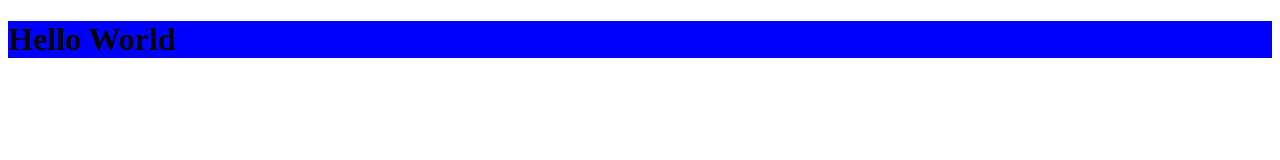
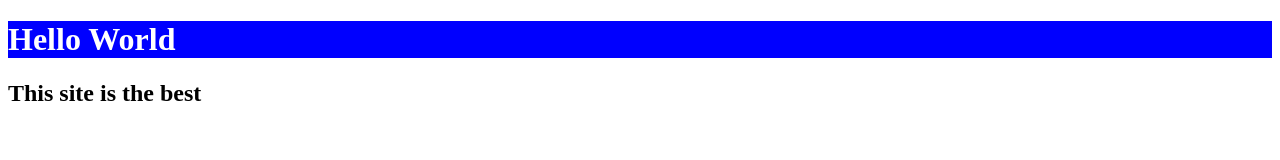
Before and after one commit to johnnyfe/johnnyfe.github.io, a plain HTML site: page index.html in a window 1280 px wide. Drawn offline with Linux system fonts and the light colour scheme.

Commit message:
creating js file and link it with html file

```diff
--- a/index.html
+++ b/index.html
@@ -6,8 +6,10 @@
     <meta name="viewport" content="width=device-width, initial-scale=1.0">
     <title>Johnny's Website</title>
     <link rel="stylesheet" href="style.css">
+
 </head>
 <body>
     <h1>Hello World</h1>
+    <script src="script.js"></script>
 </body>
 </html>
--- /dev/null
+++ b/script.js
@@ -0,0 +1,3 @@
+let h2 = document.createElement('h2')
+h2.textContent = "This site is the best"
+document.querySelector('body').appendChild(h2)
--- a/style.css
+++ b/style.css
@@ -1,3 +1,4 @@
 h1 {
     background-color: blue;
+    color: white;
 }
```
